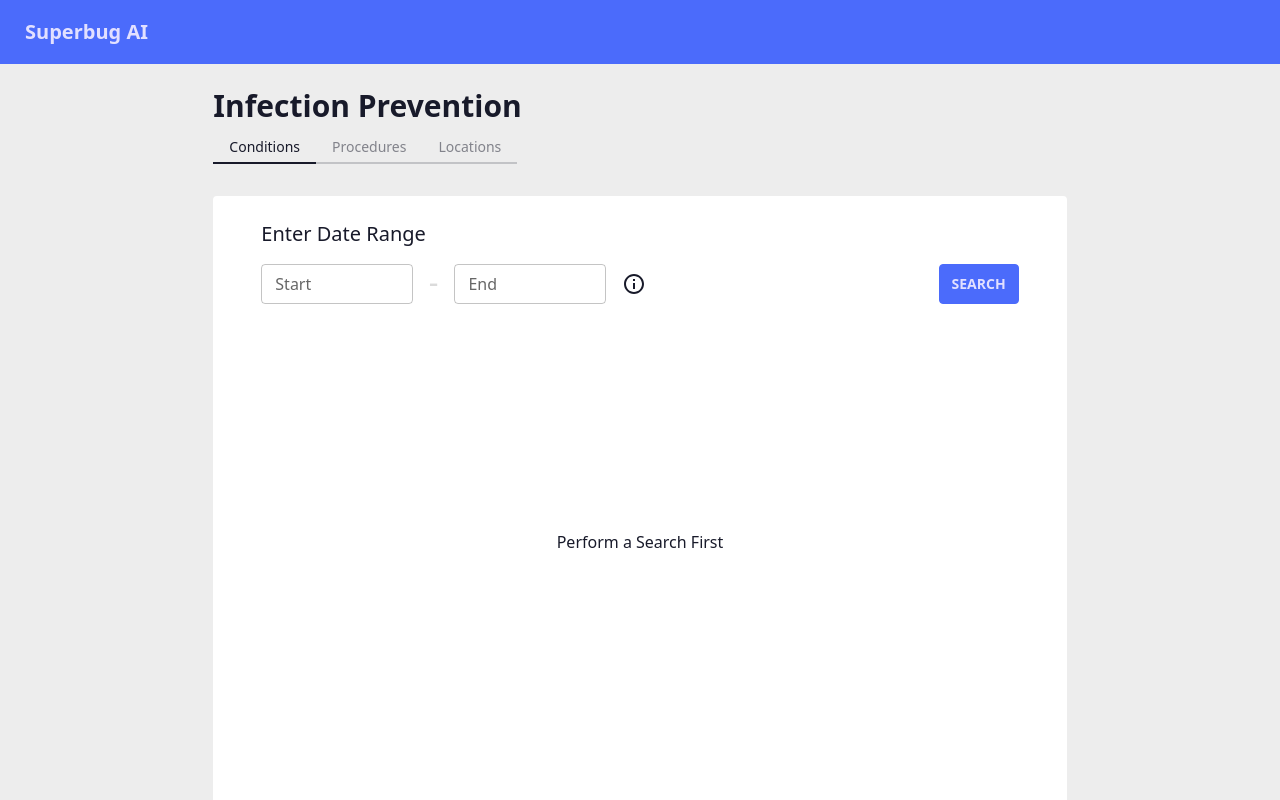
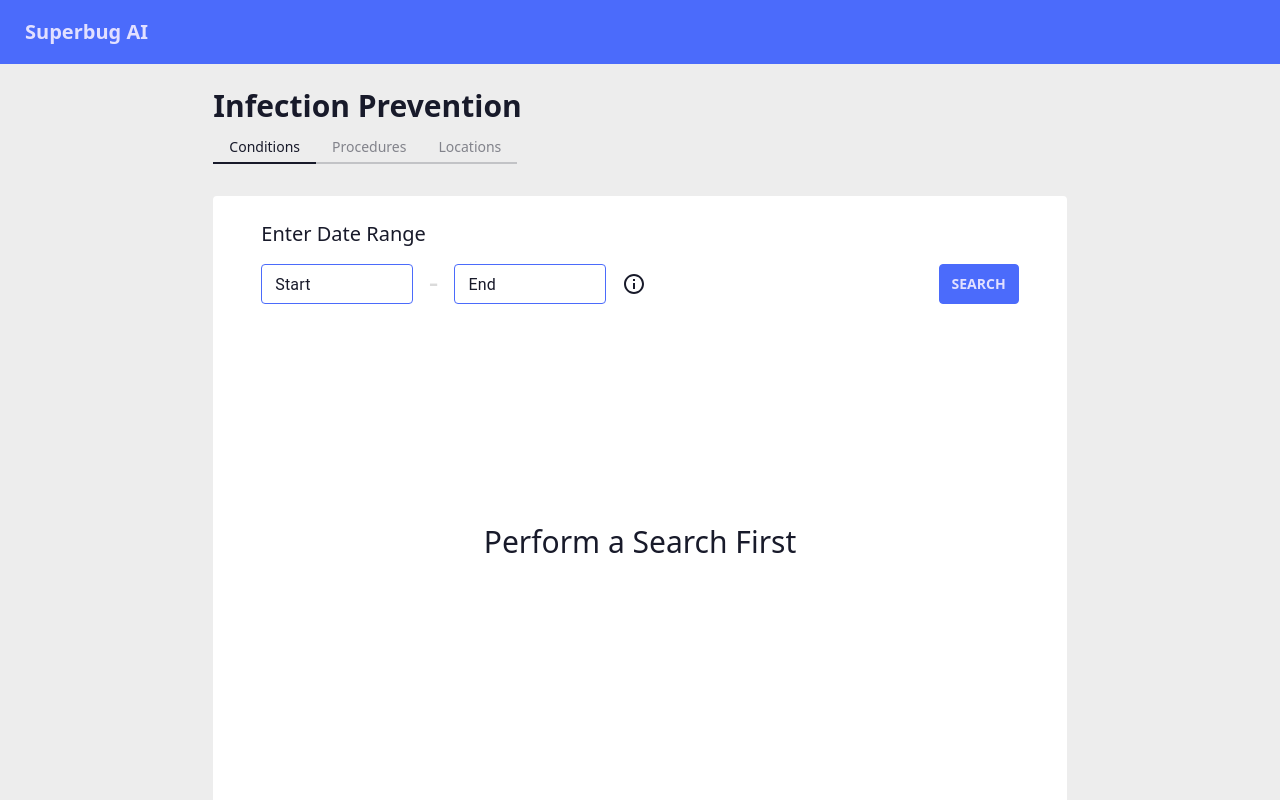
Before and after one commit to dhuang101/superbug-ai-app, a Next.js app: page /InfectionPrevention in a window 1280 px wide. Built offline with nearby package versions, Linux system fonts and the light colour scheme.

Commit message:
Attempting to theme date picker

```diff
--- a/src/components/InfectionPre/InfPreCond.tsx
+++ b/src/components/InfectionPre/InfPreCond.tsx
@@ -5,6 +5,7 @@ import { DatePicker } from "@mui/x-date-pickers"
 import { CircularProgress } from "@mui/material"
 import InfoOutlinedIcon from "@mui/icons-material/InfoOutlined"
 import InfPreTable from "./SubComponents/InfPreTable"
+import StyledDatePicker from "../StyledDatePicker"
 
 function InfPreCond() {
 	// global state container
@@ -68,11 +69,8 @@ function InfPreCond() {
 			</article>
 			<div className="flex">
 				<div className="w-1/5">
-					<DatePicker
-						slotProps={{ textField: { size: "small" } }}
+					<StyledDatePicker
 						onChange={handleStartChange}
-						openTo="year"
-						format="DD/MM/YYYY"
 						label="Start"
 					/>
 				</div>
@@ -80,13 +78,7 @@ function InfPreCond() {
 					-
 				</article>
 				<div className="w-1/5">
-					<DatePicker
-						slotProps={{ textField: { size: "small" } }}
-						onChange={handleEndChange}
-						openTo="year"
-						format="DD/MM/YYYY"
-						label="End"
-					/>
+					<StyledDatePicker onChange={handleEndChange} label="End" />
 				</div>
 				<div
 					className="tooltip tooltip-accent ml-4 flex"
@@ -113,7 +105,9 @@ function InfPreCond() {
 				</div>
 			) : (
 				<div className="flex justify-center items-center h-[90%]">
-					<article>Perform a Search First</article>
+					<article className="text-3xl">
+						Perform a Search First
+					</article>
 				</div>
 			)}
 		</div>
--- /dev/null
+++ b/src/components/StyledDatePicker.tsx
@@ -0,0 +1,53 @@
+import { ThemeProvider, createTheme } from "@mui/material/styles"
+import { DatePicker } from "@mui/x-date-pickers/DatePicker"
+
+function StyledDatePicker(props) {
+	const theme = createTheme({
+		components: {
+			MuiSvgIcon: {
+				styleOverrides: {
+					root: {
+						color: "hsl(var(--bc))",
+						"&:hover": {
+							color: "hsl(var(--s))",
+						},
+					},
+				},
+			},
+			MuiFormLabel: {
+				styleOverrides: {
+					root: {
+						color: "hsl(var(--bc))",
+					},
+				},
+			},
+		},
+	})
+
+	return (
+		<ThemeProvider theme={theme}>
+			<DatePicker
+				slotProps={{ textField: { size: "small" } }}
+				onChange={props.onChange}
+				openTo="year"
+				format="DD/MM/YYYY"
+				label={props.label}
+				sx={{
+					"& .MuiOutlinedInput-root": {
+						"& fieldset": {
+							borderColor: "hsl(var(--p))",
+						},
+						"&:hover fieldset": {
+							borderColor: "hsl(var(--s))",
+						},
+						"&.Mui-focused fieldset": {
+							borderColor: "hsl(var(--pf))",
+						},
+					},
+				}}
+			/>
+		</ThemeProvider>
+	)
+}
+
+export default StyledDatePicker
--- a/src/pages/PatientSearch/index.tsx
+++ b/src/pages/PatientSearch/index.tsx
@@ -216,6 +216,7 @@ function PatientSearch() {
 					</div>
 					<div className="flex items-center justify-center text-center mt-2">
 						<TablePagination
+							className="text-base-content"
 							component="div"
 							count={patientCount}
 							page={currentPage}
--- a/tailwind.config.js
+++ b/tailwind.config.js
@@ -6,6 +6,7 @@ module.exports = {
 	darkMode: "class",
 	daisyui: {
 		themes: [
+			"dracula",
 			{
 				lightMode: {
 					primary: "#4b6bfb",
```
